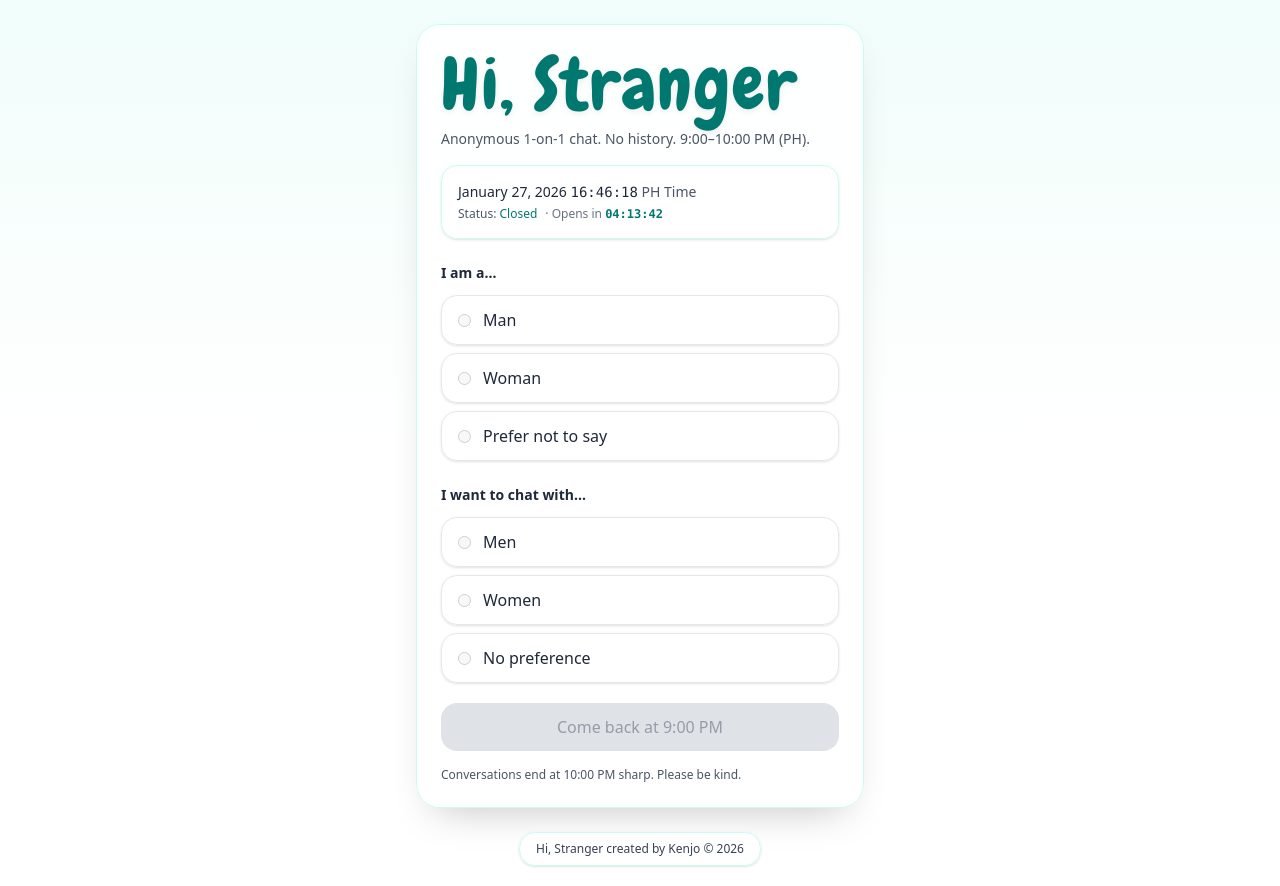
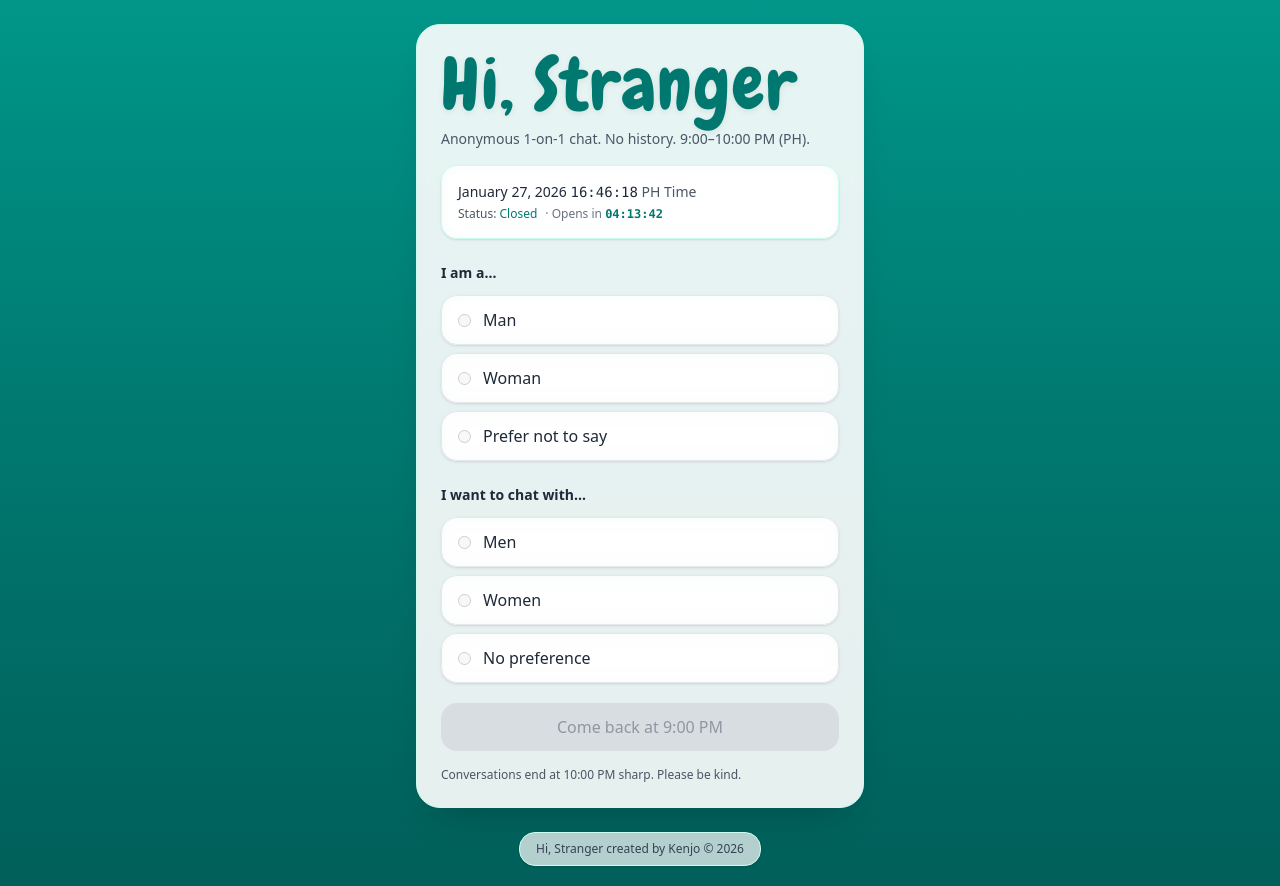
Before and after one commit to kenjoalforque-beep/hi-stranger-davao, a Next.js app: page / in a window 1280 px wide. Built offline with nearby package versions, Linux system fonts and the light colour scheme.

Commit message:
Darken main background to highlight card UI

```diff
--- a/app/page.tsx
+++ b/app/page.tsx
@@ -296,7 +296,7 @@ export default function Page() {
     "flex items-center gap-3 rounded-2xl border border-gray-200 bg-white/70 backdrop-blur px-4 py-3 shadow-sm hover:shadow-md hover:border-teal-300 hover:bg-white transition";
 
   return (
-    <main className="min-h-screen bg-gradient-to-b from-teal-50 via-white to-white flex flex-col">
+<main className="min-h-screen bg-gradient-to-b from-teal-600 via-teal-700 to-teal-800 flex flex-col">
       <div className="flex-1 flex items-center justify-center p-6">
         <div className="w-full max-w-md rounded-3xl bg-white/90 backdrop-blur border border-teal-100 shadow-[0_20px_40px_-20px_rgba(0,0,0,0.25)] p-6">
           <h1
```
